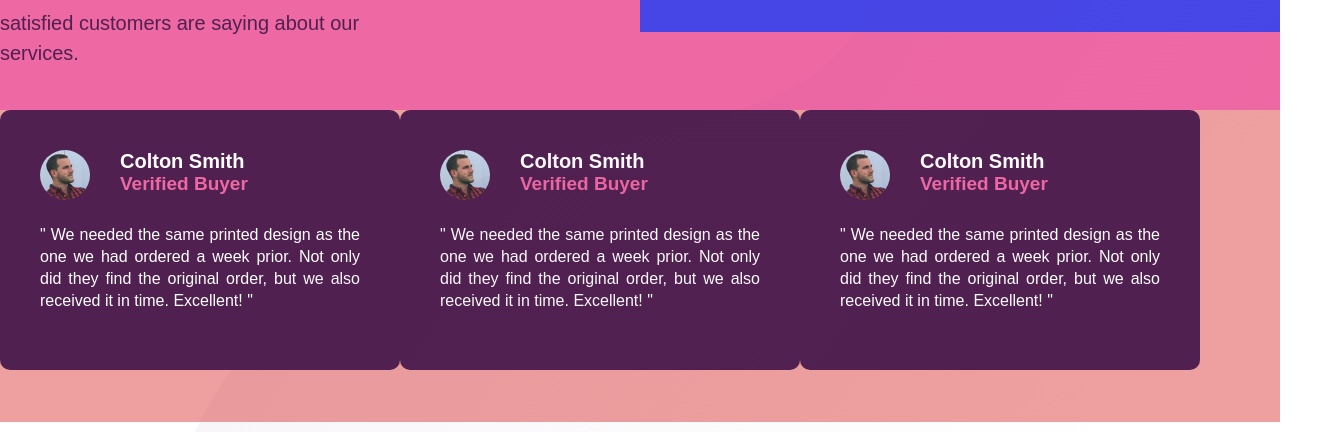
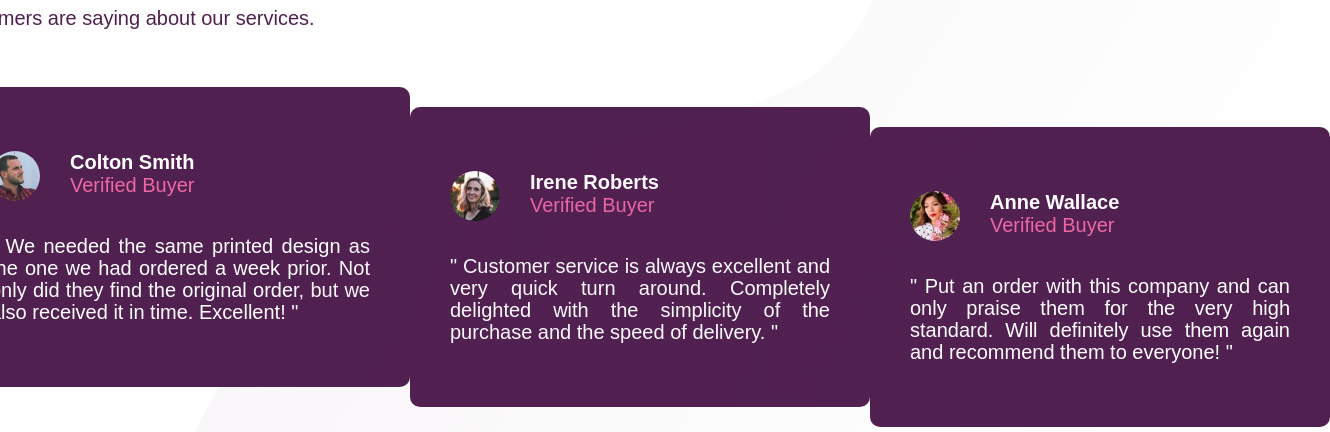
Before and after one commit to Guhh18/social-proof-section, a plain HTML site: page index.html in a window 1280 px wide. Shown: the part 368-800 px from the top of the page, 1330 px wide, since content can reach past the window. Drawn offline with Linux system fonts and the light colour scheme; a web font is replaced by a local one.

Commit message:
Terminada a parte dos cards

```diff
--- a/css/style.css
+++ b/css/style.css
@@ -46,8 +46,8 @@ body{
 
 .container{
     width: 150rem;
-    height: 78rem;
-    background-color: var(--Soft-Pink);
+    /* height: 78rem; */
+    height: auto;
     display: flex;
     flex-direction: column;
     justify-content: space-between;
@@ -60,7 +60,7 @@ body{
 
 .section-reviews{
     display: flex;
-    height: 50%;
+    height: 45rem;
 }
 
 .section-reviews--description{
@@ -90,7 +90,6 @@ body{
 .section-reviews-with-stars{
     width: 100%;
     height: auto;
-    background-color: #4646e7;
     display: flex;
     flex-direction: column;
     justify-content: center;
@@ -100,11 +99,11 @@ body{
     width: 50rem;
     height: 7rem;
     border-radius: 1rem;
-    background-color: var(--Light-Grayish-Magenta);
     display: flex;
     align-items: center;
     justify-content: center;
     margin: 2rem 0rem 0rem;
+    background-color: var(--Dark-Grayish-Magenta);
 }
 
 .review-1{
@@ -133,17 +132,32 @@ body{
 
 .section-cards{
     width: 100%;
-    height: 40%;
-    background-color: rgb(238, 159, 159);
+    height: 34rem;
     display: flex;
+    justify-content: space-between;
 }
 
 .card{
-    width: 40rem;
-    height: 26rem;
+    width: 46rem;
+    height: 30rem;
     border-radius: 1rem;
     background-color: var(--Very-Dark-Magenta);
     padding: 4rem;
+    display: flex;
+    flex-direction: column;
+    justify-content: center;
+}
+
+.card-1{
+    align-self: flex-start;
+}
+
+.card-2{
+    align-self: center;
+}
+
+.card-3{
+    align-self: flex-end;
 }
 
 .profile{
@@ -172,13 +186,16 @@ body{
 }
 
 .profile-name h2{
-    font-size: 1.9rem;
+    font-weight: 400;
+    font-size: 2rem;
     color: var(--Soft-Pink);
 }
 
 .card .description{
+    font-size: 2rem;
     color: var(--White);
     line-height: 2.2rem;
-    padding: 2rem 0rem 0rem;
+    padding: 3rem 0rem 0rem;
     text-align: justify;
+    font-weight: 400;
 }
--- a/index.html
+++ b/index.html
@@ -74,34 +74,34 @@
         <div class="card card-2">
           <div class="profile">
             <div class="profile-photo">
-              <img src="images/image-colton.jpg" alt="" />
+              <img src="images/image-irene.jpg" alt="" />
             </div>
             <div class="profile-name">
-              <h1>Colton Smith</h1>
+              <h1>Irene Roberts</h1>
               <h2>Verified Buyer</h2>
             </div>
           </div>
           <p class="description">
-            " We needed the same printed design as the one we had ordered a week
-            prior. Not only did they find the original order, but we also
-            received it in time. Excellent! "
+            " Customer service is always excellent and very quick turn around.
+            Completely delighted with the simplicity of the purchase and the
+            speed of delivery. "
           </p>
         </div>
 
         <div class="card card-3">
           <div class="profile">
             <div class="profile-photo">
-              <img src="images/image-colton.jpg" alt="" />
+              <img src="images/image-anne.jpg" alt="" />
             </div>
             <div class="profile-name">
-              <h1>Colton Smith</h1>
+              <h1>Anne Wallace</h1>
               <h2>Verified Buyer</h2>
             </div>
           </div>
           <p class="description">
-            " We needed the same printed design as the one we had ordered a week
-            prior. Not only did they find the original order, but we also
-            received it in time. Excellent! "
+            " Put an order with this company and can only praise them for the
+            very high standard. Will definitely use them again and recommend
+            them to everyone! "
           </p>
         </div>
       </section>
```
